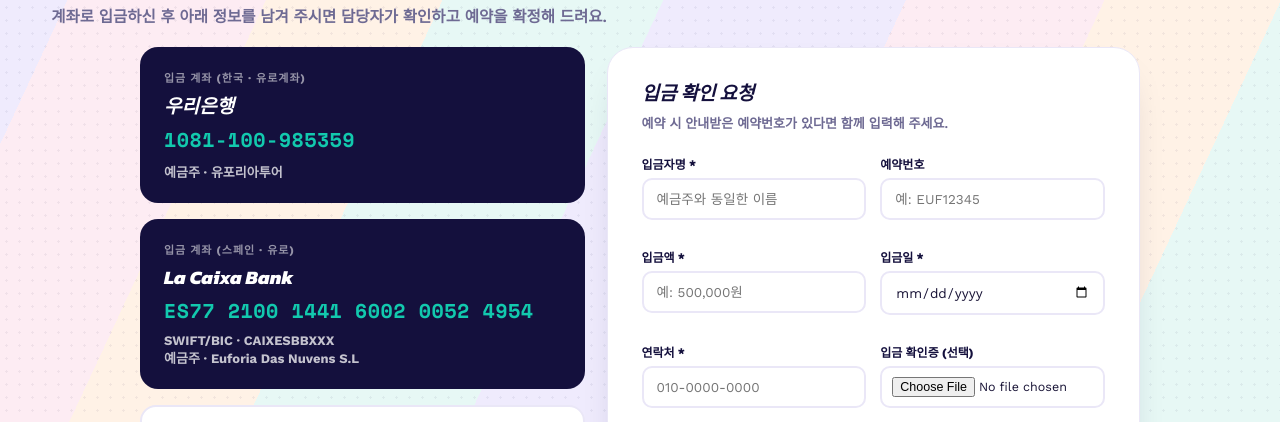
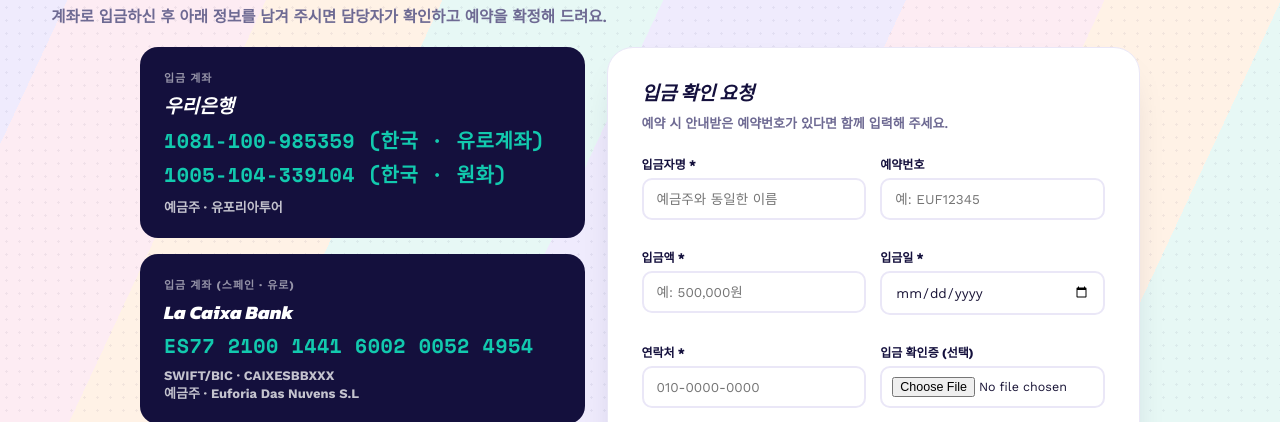
Before and after one commit to euforia-jpg/ornate-chebakia-a4180f, a plain HTML site: page deposit.html in a window 1280 px wide. Shown: the part 376-798 px from the top of the page. Drawn offline with nearby package versions, Linux system fonts and the light colour scheme; no server answers.

Commit message:
Update deposit.html

```diff
--- a/deposit.html
+++ b/deposit.html
@@ -181,9 +181,10 @@
     <div class="layout">
       <div>
         <div class="account-card">
-          <div class="lbl">입금 계좌 (한국 · 유로계좌)</div>
+          <div class="lbl">입금 계좌 </div>
           <div class="bank">우리은행</div>
-          <div class="num">1081-100-985359</div>
+          <div class="num">1081-100-985359 (한국 · 유로계좌)</div>
+           <div class="num">1005-104-339104 (한국 · 원화)</div>
           <div class="holder">예금주 · 유포리아투어</div>
         </div>
         <div class="account-card" style="margin-top:14px;">
```
